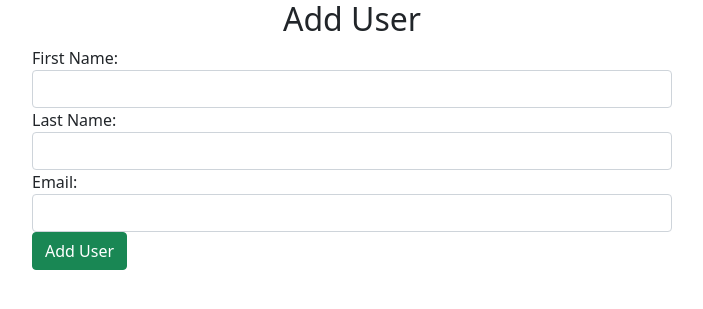
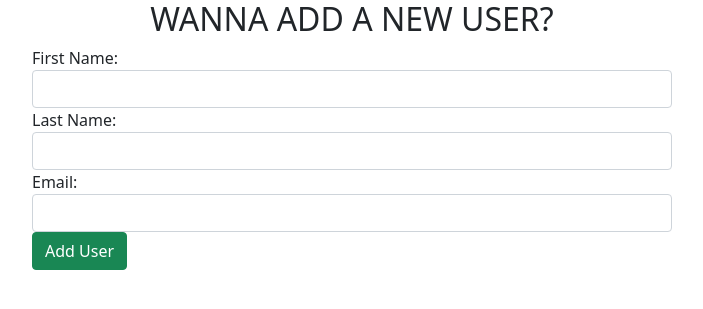
Before and after one commit to mtvdoan/Doan_Monica_CD_Public_GitHub, a Flask app: page /user/new in a window 1280 px wide. Shown: the top 309 px of the page, without its empty margins (288-991 px from the left). Run offline with Flask 2, Linux system fonts and the light colour scheme.

Commit message:
Update new_user.html
added different tricks found on google.

```diff
--- a/user_cr/templates/new_user.html
+++ b/user_cr/templates/new_user.html
@@ -4,14 +4,13 @@
     <meta charset="UTF-8">
     <meta http-equiv="X-UA-Compatible" content="IE=edge">
     <meta name="viewport" content="width=device-width, initial-scale=1.0">
-    <!-- CSS only -->
     <link href="https://cdn.jsdelivr.net/npm/bootstrap@5.0.2/dist/css/bootstrap.min.css" rel="stylesheet" integrity="sha384-EVSTQN3/azprG1Anm3QDgpJLIm9Nao0Yz1ztcQTwFspd3yD65VohhpuuCOmLASjC" crossorigin="anonymous">
-    <title>Create User</title>
+    <title>Create a New User</title>
 </head>
 <body>
 
     <form action="/user/create" method="post" class="col-6 mx-auto">
-        <h2 class="text-center">Add User</h2>
+        <h2 class="text-center">WANNA ADD A NEW USER?</h2>
         <div class="form-group">
             <label for="first_name">First Name:</label>
             <input type="text" name="first_name"  class="form-control">
```
